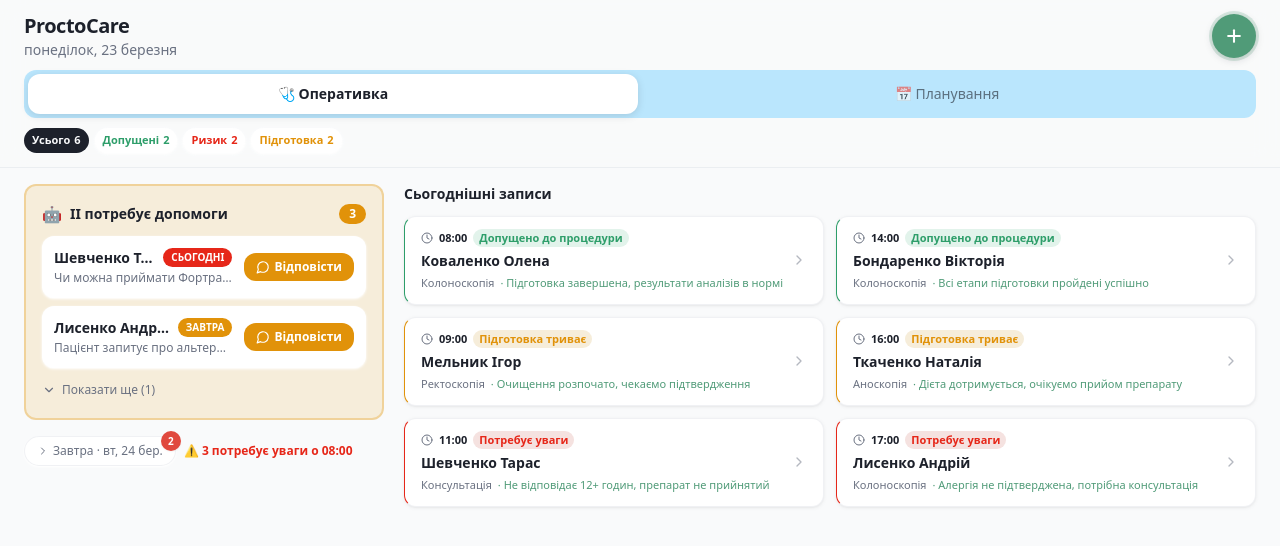
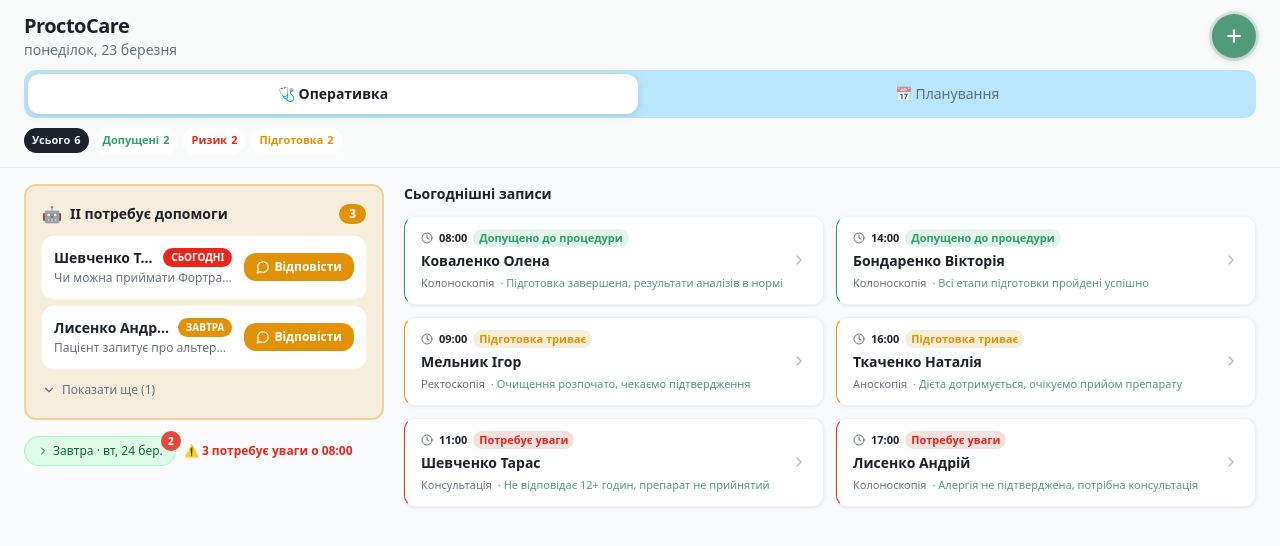
Before and after one commit to biztriumph-maker/proctocare-ua-dash, a React (Vite) app: page / in a window 1280 px wide. Shown: the top 546 px of the page. Built offline with nearby package versions, Linux system fonts and the light colour scheme; the HTML template or start-up script is replaced by a standard one.

Commit message:
Preceding changes

```diff
--- a/src/pages/Index.tsx
+++ b/src/pages/Index.tsx
@@ -223,7 +223,7 @@ export default function Index() {
                     "relative flex items-center gap-1 px-3 py-1.5 rounded-full text-xs font-medium transition-all duration-200 active:scale-[0.96]",
                     showTomorrow
                       ? "bg-primary text-primary-foreground shadow-card"
-                      : "bg-surface-raised text-muted-foreground border border-border/50 shadow-card hover:shadow-card-hover"
+                      : "bg-[#DCFCE7] text-green-800 border border-green-300/60 shadow-card hover:shadow-card-hover"
                   )}
                 >
                   <ChevronRight size={12} className={cn("transition-transform duration-200", showTomorrow && "rotate-90")} />
```
